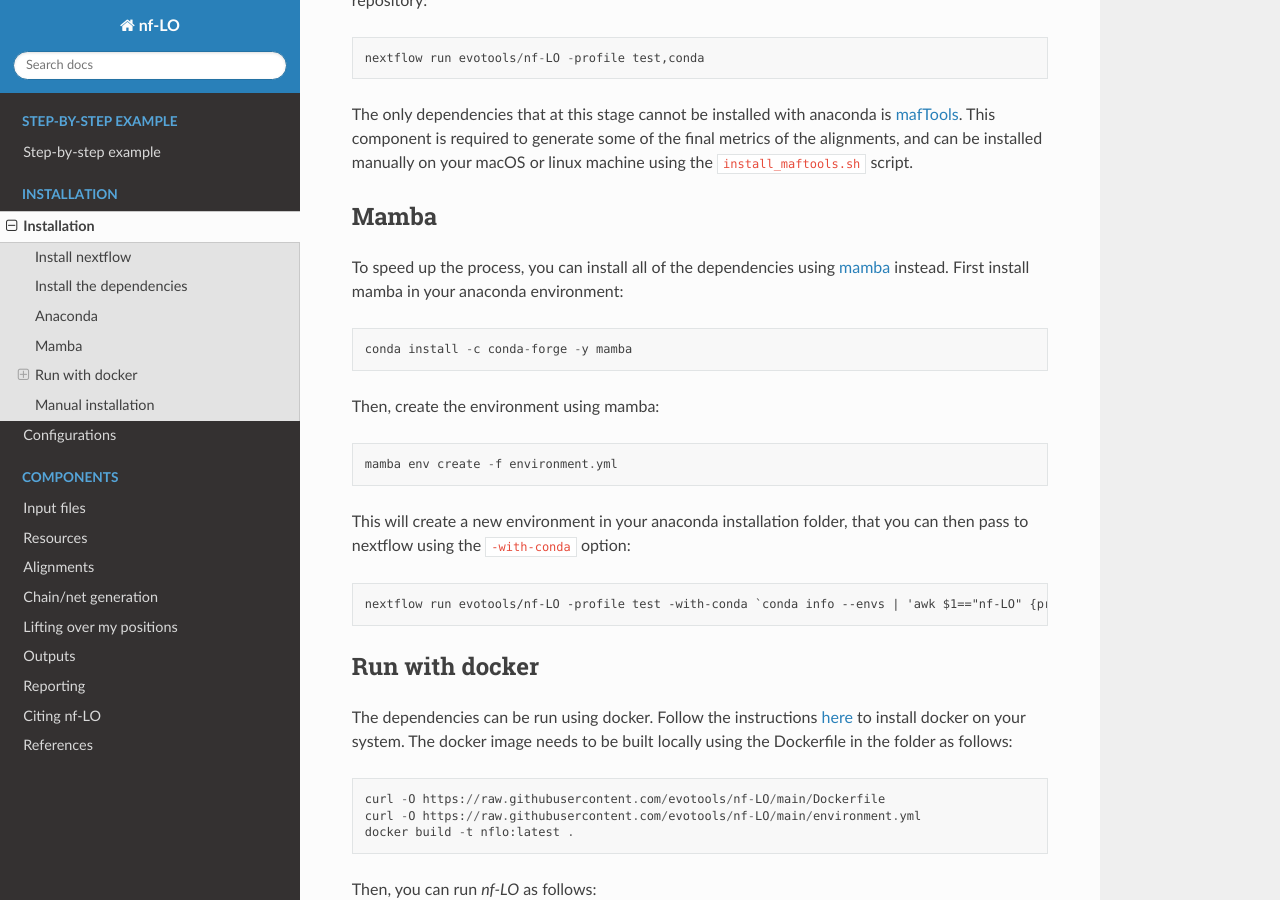
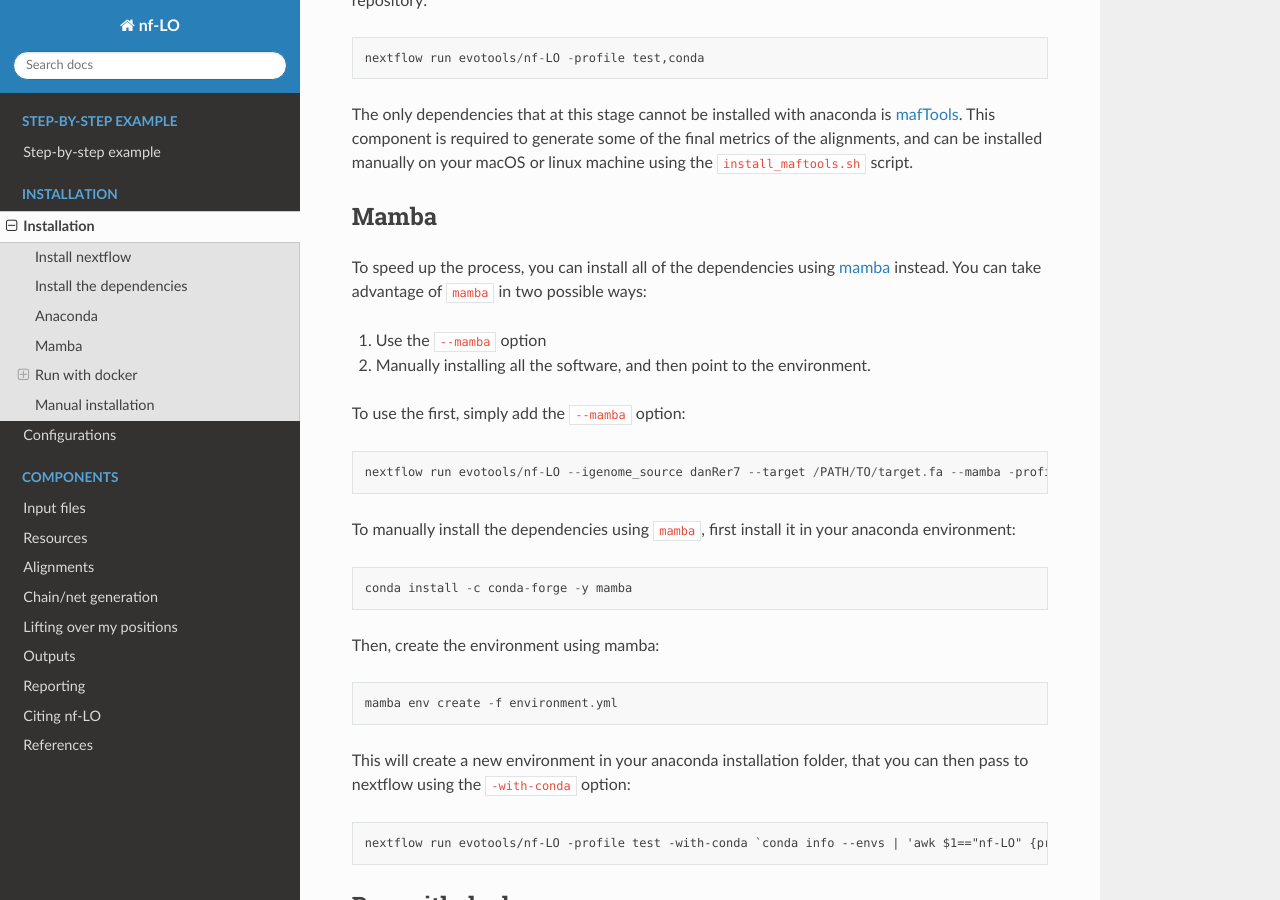
Before and after one commit to evotools/nf-LO, a Sphinx documentation site: the page built from docs/install.md, in a window 1280 px wide and 900 px high, scrolled down 1754 px. Built offline with Sphinx 7.4.7 and the Read the Docs theme 2.0.0, drawn with Linux system fonts in a browser that asks for light colours.

Commit message:
Update mamba chapter in documentation

````diff
--- a/docs/install.md
+++ b/docs/install.md
@@ -61,7 +61,16 @@ The only dependencies that at this stage cannot be installed with anaconda is [m
 
 ## Mamba
 To speed up the process, you can install all of the dependencies using [mamba](https://github.com/mamba-org/mamba) instead.
-First install mamba in your anaconda environment:
+You can take advantage of `mamba` in two possible ways:
+1. Use the `--mamba` option
+2. Manually installing all the software, and then point to the environment.
+
+To use the first, simply add the `--mamba` option:
+```
+nextflow run evotools/nf-LO --igenome_source danRer7 --target /PATH/TO/target.fa --mamba -profile conda
+```
+
+To manually install the dependencies using `mamba`, first install it in your anaconda environment:
 ```
 conda install -c conda-forge -y mamba
 ```
````
